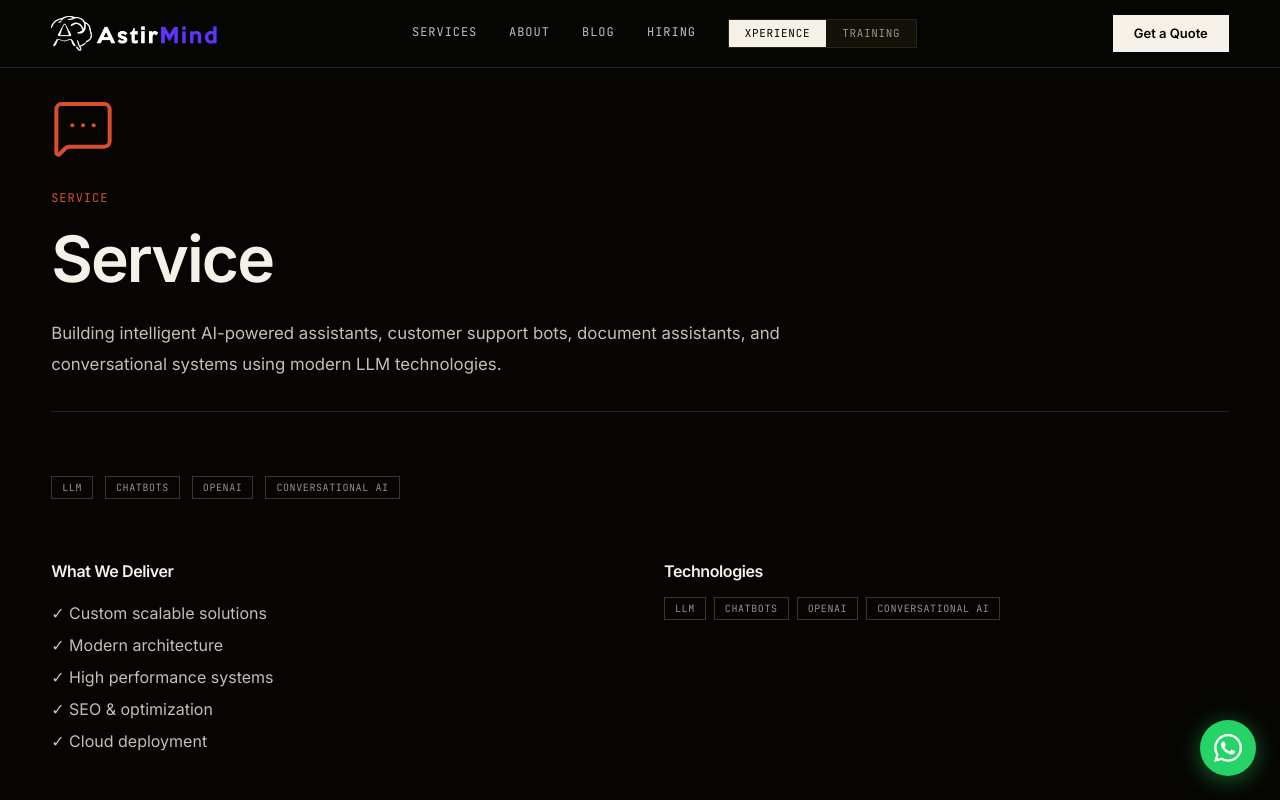
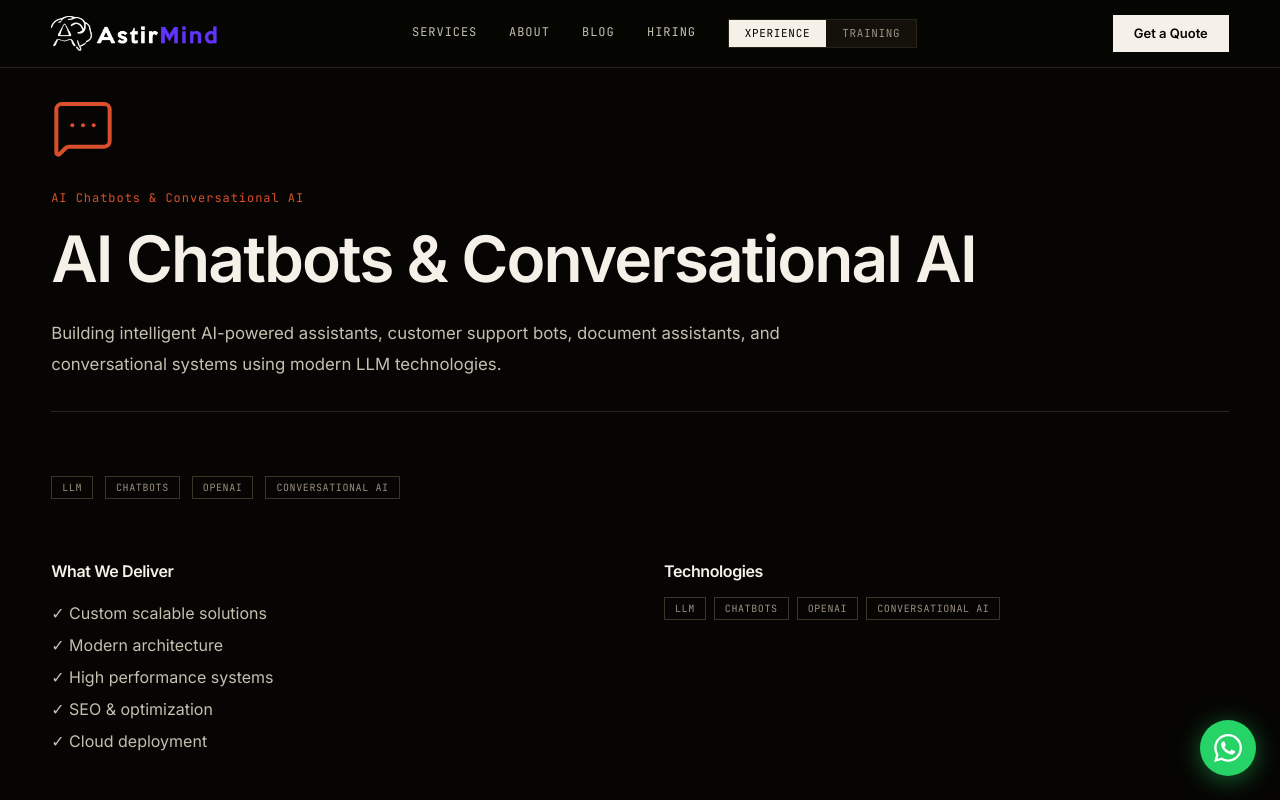
Before and after one commit to gurpreetdastirmind/astirmind, a React (Vite) app in the folder astirmind_frontend/: page /services/ai-chatbots-conversational-ai in a window 1280 px wide. Shown: the top 800 px of the page. Built offline with nearby package versions, Linux system fonts and the light colour scheme; no server answers.

Commit message:
Update Navbar component

```diff
--- a/astirmind_frontend/src/components/ServiceDetails.jsx
+++ b/astirmind_frontend/src/components/ServiceDetails.jsx
@@ -10,7 +10,7 @@ export default function ServiceDetails() {
     return (
       <div style={{ padding: '6rem 2rem', minHeight: '100vh', background: 'var(--bg)', color: 'var(--text)' }}>
         <div className="container">
-          <h1 style={{ fontSize: '2rem', marginBottom: '1rem' }}>Service Not Found</h1>
+          <h1 style={{ fontSize: '2rem', marginBottom: '1rem', fontFamily: 'var(--font-sans)' }}>Service Not Found</h1>
           <p style={{ color: 'var(--text-2)' }}>The service you're looking for doesn't exist or has been moved.</p>
         </div>
       </div>
@@ -22,10 +22,10 @@ export default function ServiceDetails() {
   return (
     <>
       <Helmet>
-        <title>Service | AstirMind Software Solutions</title>
+        <title>{service.title} | AstirMind Software Solutions</title>
         <meta name="description" content={service.desc} />
         <meta name="robots" content="index, follow" />
-        <meta property="og:title" content={`Service| AstirMind Software Solutions`} />
+        <meta property="og:title" content={`${service.title} | AstirMind Software Solutions`} />
         <meta property="og:description" content={service.desc} />
         <meta property="og:type" content="website" />
       </Helmet>
@@ -58,7 +58,7 @@ export default function ServiceDetails() {
               letterSpacing: '0.08em',
               fontFamily: 'var(--font-mono)'
             }}>
-              SERVICE
+               {service.title}
             </span>
 
             <h1 style={{
@@ -68,7 +68,7 @@ export default function ServiceDetails() {
               fontFamily: 'var(--font-sans)',
               letterSpacing: '-0.03em'
             }}>
-              Service
+              {service.title}
             </h1>
 
             <p style={{
```
